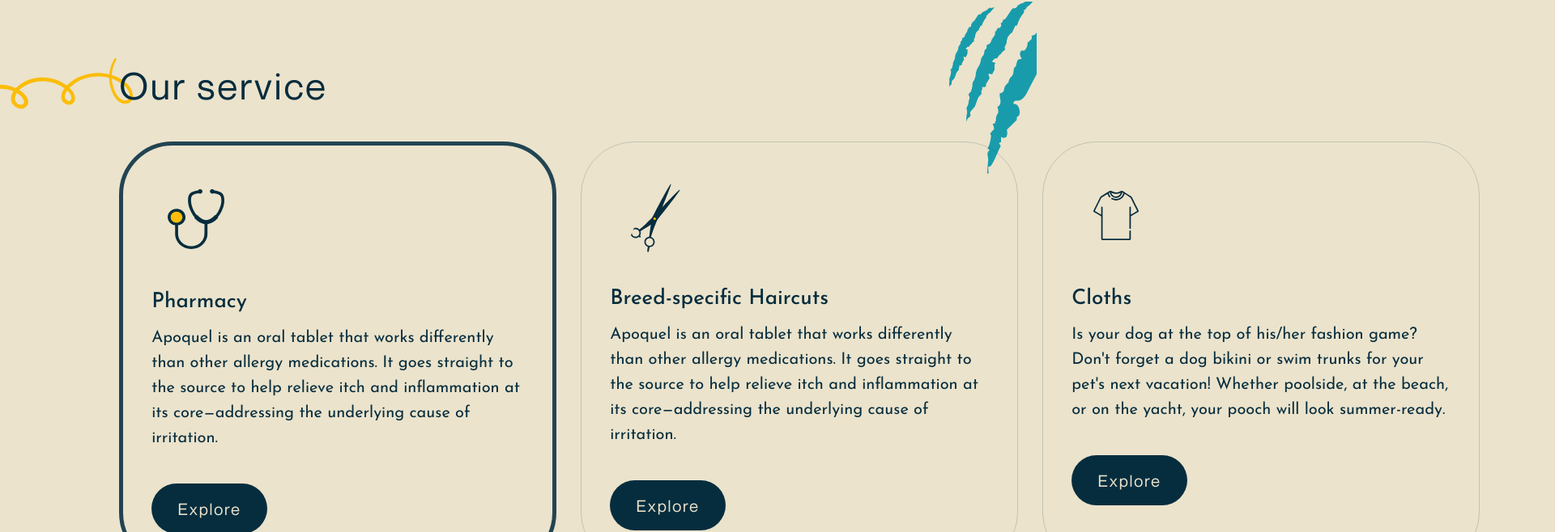
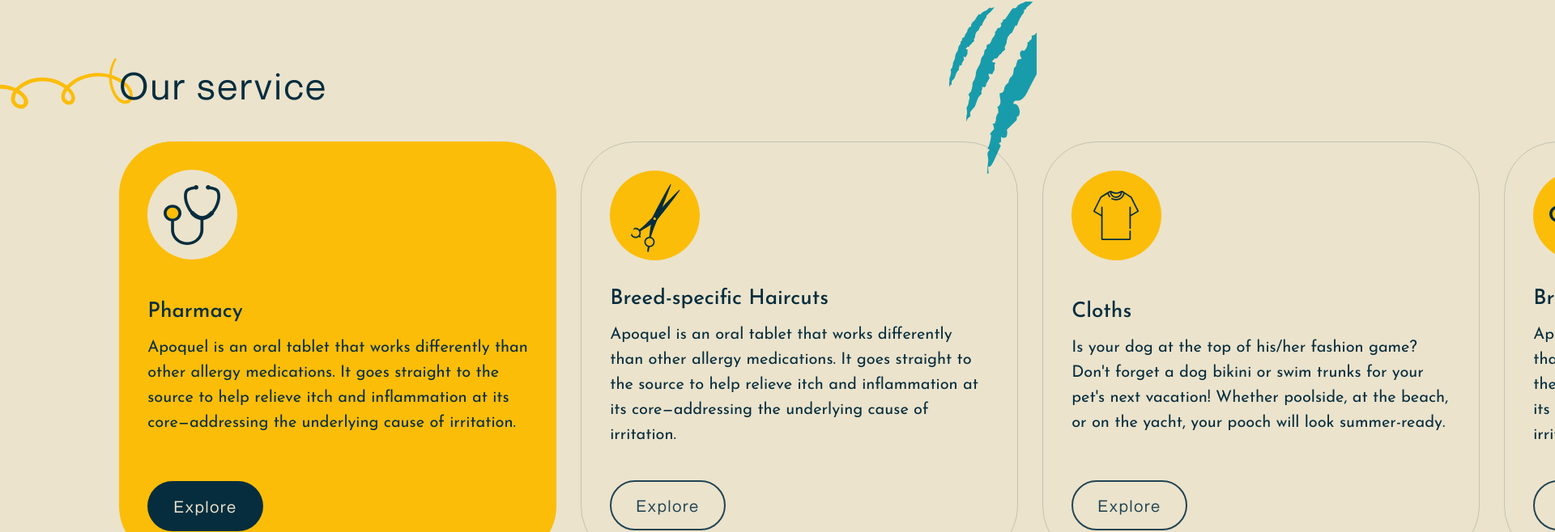
Before and after one commit to Artem0714/pet-shop-lp, a React (Create React App) app: page / in a window 1280 px wide. Shown: the part 1118-1776 px from the top of the page at 81% size, 1920 px wide, since content can reach past the window. Built offline with nearby package versions, Linux system fonts and the light colour scheme.

Commit message:
build(second page/our service): finised carousel

```diff
--- a/src/App.css
+++ b/src/App.css
@@ -30,6 +30,7 @@ footer, header, hgroup, menu, nav, section {
 }
 body {
 	line-height: 1;
+  overflow-x: hidden;
 }
 ol, ul {
 	list-style: none;
@@ -96,6 +97,7 @@ table {
 .container {
   max-width: 77%;
   margin: 0 auto;
+
 }
 
 .orange-line {
--- a/src/components/OurService.css
+++ b/src/components/OurService.css
@@ -17,11 +17,11 @@
 
 .os-slider-btn {
     align-self: flex-end;
+    margin-top: 30px;
 }
 
 .os-carousel {
     width: 540px;
-    /* overflow: hidden; */
 }
 
 .carousel {
--- a/src/components/OurService.jsx
+++ b/src/components/OurService.jsx
@@ -10,12 +10,19 @@ import device3 from "../UI/img/device3.svg";
 const specialists = [
     {id: 1, img: device1, title: 'Pharmacy', content: 'Apoquel is an oral tablet that works differently than other allergy medications. It goes straight to the source to help relieve itch and inflammation at its core—addressing the underlying cause of irritation.'},
     {id: 2, img: device2, title: 'Breed-specific Haircuts', content: 'Apoquel is an oral tablet that works differently than other allergy medications. It goes straight to the source to help relieve itch and inflammation at its core—addressing the underlying cause of irritation.'},
-    {id: 3, img: device3, title: 'Cloths', content: "Is your dog at the top of his/her fashion game? Don't forget a dog bikini or swim trunks for your pet's next vacation! Whether poolside, at the beach, or on the yacht, your pooch will look summer-ready."}
+    {id: 3, img: device3, title: 'Cloths', content: "Is your dog at the top of his/her fashion game? Don't forget a dog bikini or swim trunks for your pet's next vacation! Whether poolside, at the beach, or on the yacht, your pooch will look summer-ready."},
+    {id: 4, img: device1, title: 'Breed-specific Haircuts', content: 'Apoquel is an oral tablet that works differently than other allergy medications. It goes straight to the source to help relieve itch and inflammation at its core—addressing the underlying cause of irritation.'},
 ];
+
+
 
 export const OurService = (props) => {
     const [offset, setOffset] = useState(0);
-    const [count, setCount] =useState(0);
+    const [count, setCount] = useState(0);
+
+    const specialist = specialists.map((specialist) => {
+        return( <OurServiceSpecialist key={specialist.id} obj={specialist}/>)
+    })
 
     const handleLeftArrowClick = () => {
         setCount((currentCount)=> {
@@ -24,8 +31,6 @@ export const OurService = (props) => {
             }
             return currentCount
         })
-
-
         setOffset((currentOffset) => {
             return Math.max(currentOffset - 570, 0)
         })
@@ -33,19 +38,16 @@ export const OurService = (props) => {
 
     const handleRightArrowClick = () => {
         setCount((currentCount)=> {
-            if (currentCount < 2) {
+            if (currentCount < (specialists.length-1)) {
                 return (currentCount + 1)
             }
             return currentCount
         })
-
         setOffset((currentOffset) => {
             const maxOffset = 570*(specialists.length-1)
             return Math.min(currentOffset + 570, maxOffset)
         })
     }
-
-    console.log(count);
 
     return(
         <div className="our-service">
@@ -54,9 +56,7 @@ export const OurService = (props) => {
             </div>
             <div className="os-carousel">
                 <Carousel size={offset} count={count}>
-                    <OurServiceSpecialist specialist={specialists[0]}/>
-                    <OurServiceSpecialist specialist={specialists[1]}/>
-                    <OurServiceSpecialist specialist={specialists[2]}/>
+                    {specialist}
                 </Carousel>
             </div>
             <div className="os-slider-btn">
--- a/src/components/OurServiceSpecialist.css
+++ b/src/components/OurServiceSpecialist.css
@@ -1,7 +1,8 @@
 .os-specialist {
     display: flex;
     flex-direction: column;
-    justify-content: flex-start;
+    align-items: flex-start;
+    justify-content: space-between;
     border-radius: 66px;
     padding: 35px;
     margin-top: 50px;
@@ -15,7 +16,7 @@
     height: 111px;
     width: 111px;
     border-radius: 50%;
-    background: rgba(235, 227, 204, 1);
+    background: rgba(251, 189, 8, 1);
 }
 
 .os-specialist-description {
@@ -39,28 +40,51 @@
 
 .os-specialist-btn {
     display: flex;
+    margin-top: 40px;
 }
 
-.os-specialist-btn button{
+.class-name-for-primary-button{
+    background-color: rgba(0, 0, 0, 0.0);
     padding: 0;
-    border: 0;
+    border: 2px solid rgba(34, 68, 83, 1);
     width: 143px;
     height: 62px;
-    background: rgba(6, 45, 62, 1);
     border-radius: 190px;
     font-family: 'Neue Montreal';
     font-style: normal;
     font-weight: 500;
     font-size: 20px;
     letter-spacing: 0.09em;
-    color: #EBE3CC;
-    margin-top: 40px;
+    color: rgba(34, 68, 83, 1);
 }
 
-.os-specialist-btn:hover button{
-    background: rgba(16, 78, 105, 1)
+.class-name-for-primary-button:hover {
+    background-color: rgba(34, 68, 83, 0.2);
 }
 
-.os-specialist-btn:active button{
-    background: rgba(237, 92, 1, 1)
+.class-name-for-primary-button:active {
+    background-color: rgba(24, 156, 171, 1)
 }
+
+.class-name-for-secondary-button{
+    background-color: rgba(6, 45, 62, 1);
+    padding: 0;
+    border: 0;
+    width: 143px;
+    height: 62px;
+    border-radius: 190px;
+    font-family: 'Neue Montreal';
+    font-style: normal;
+    font-weight: 500;
+    font-size: 20px;
+    letter-spacing: 0.09em;
+    color: rgba(235, 227, 204, 1);
+}
+
+.class-name-for-secondary-button:hover {
+    background-color: rgba(6, 45, 62, 0.8);
+}
+
+.class-name-for-secondary-button:active {
+    background-color: rgba(24, 156, 171, 1)
+}
--- a/src/components/OurServiceSpecialist.jsx
+++ b/src/components/OurServiceSpecialist.jsx
@@ -3,16 +3,16 @@ import './OurServiceSpecialist.css';
 
 export const OurServiceSpecialist = (props) => {
     return(
-        <div key={props.specialist.id} className="os-specialist" style={props.style}>
-            <div className="os-spec-circle-divece">
-                <img src={props.specialist.img} alt="device"/>
+        <div className="os-specialist" style={props.style}>
+            <div className="os-spec-circle-divece" style={props.styleimg}>
+                <img src={props.obj.img} alt="device"/>
             </div>
             <div className="os-specialist-description">
-                <h3>{props.specialist.title}</h3>
-                <p>{props.specialist.content}</p>
+                <h3>{props.obj.title}</h3>
+                <p>{props.obj.content}</p>
             </div>
             <div className="os-specialist-btn">
-                <button>Explore</button>
+                <button className={props.stylebtn}>Explore</button>
             </div>
         </div>
     )
--- a/src/components/carousel/Carousel.jsx
+++ b/src/components/carousel/Carousel.jsx
@@ -2,15 +2,24 @@ import React, { Children, cloneElement } from "react";
 
 
 export const Carousel = (props) => {
+    const classNames = {
+        primary: 'class-name-for-primary-button',
+        secondary: 'class-name-for-secondary-button',
+    }
+
     const pages = Children.map(props.children, (child, index) => {
-        console.log(props.count);
         if (props.count === index) {
+            console.log(child);
             return cloneElement( child, {
                 style: {
                     maxWidth: "540px",
                     minWidth: "540px",
-                    border: "5px solid rgba(34, 68, 83, 1)",
-                }
+                    backgroundColor: "rgba(251, 189, 8, 1)",
+                },
+                styleimg: {
+                    backgroundColor: "rgba(235, 227, 204, 1)",
+                },
+                stylebtn: classNames.secondary
             })
         }
 
@@ -19,7 +28,8 @@ export const Carousel = (props) => {
                 maxWidth: "540px",
                 minWidth: "540px",
                 border: "1px solid rgba(34, 68, 83, 0.2)",
-            }
+            },
+            stylebtn: classNames.primary
         })
     })
 
```
